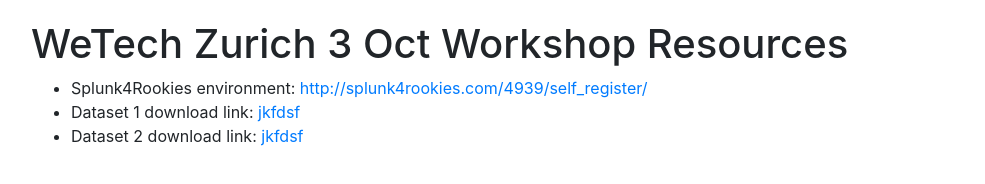
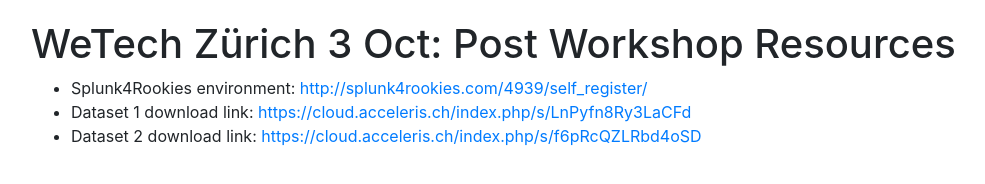
Before and after one commit to postsplunk/wetech, a plain HTML site: page index.html in a window 1280 px wide. Shown: the whole page, without its empty margins (39-1024 px from the left). Drawn offline with nearby package versions, Linux system fonts and the light colour scheme.

Commit message:
Update index.html

```diff
--- a/index.html
+++ b/index.html
@@ -4,7 +4,7 @@
     <meta charset="utf-8">
 <meta name="viewport" content="width=device-width, initial-scale=1, shrink-to-fit=no">
 
-<title>Bootstrap · The most popular HTML, CSS, and JS library in the world.</title>
+<title>WeTech Zürich 3 Oct: Post Workshop Resource</title>
 
 <link rel="stylesheet" href="https://stackpath.bootstrapcdn.com/bootstrap/4.5.2/css/bootstrap.min.css" integrity="sha384-JcKb8q3iqJ61gNV9KGb8thSsNjpSL0n8PARn9HuZOnIxN0hoP+VmmDGMN5t9UJ0Z" crossorigin="anonymous">
 
@@ -12,14 +12,14 @@
     <body>
 		<div class="container">
     		<div class="row" style="margin-top: 20px;">
-    			<h1>WeTech Zurich 3 Oct Workshop Resources</h1>
+    			<h1>WeTech Zürich 3 Oct: Post Workshop Resources</h1>
     		</div>
     		   <div class="row">
     			<p>
     				<ul>
     				<li>Splunk4Rookies environment: <a href="http://splunk4rookies.com/4939/self_register/">http://splunk4rookies.com/4939/self_register/</a></li>
-    				<li>Dataset 1 download link: <a href="">jkfdsf</a></li>
-    				<li>Dataset 2 download link: <a href="">jkfdsf</a></li>
+    				<li>Dataset 1 download link: <a href="https://cloud.acceleris.ch/index.php/s/LnPyfn8Ry3LaCFd">https://cloud.acceleris.ch/index.php/s/LnPyfn8Ry3LaCFd</a></li>
+    				<li>Dataset 2 download link: <a href="https://cloud.acceleris.ch/index.php/s/f6pRcQZLRbd4oSD">https://cloud.acceleris.ch/index.php/s/f6pRcQZLRbd4oSD</a></li>
     			</ul>
 			</div>
 		</div>
```
